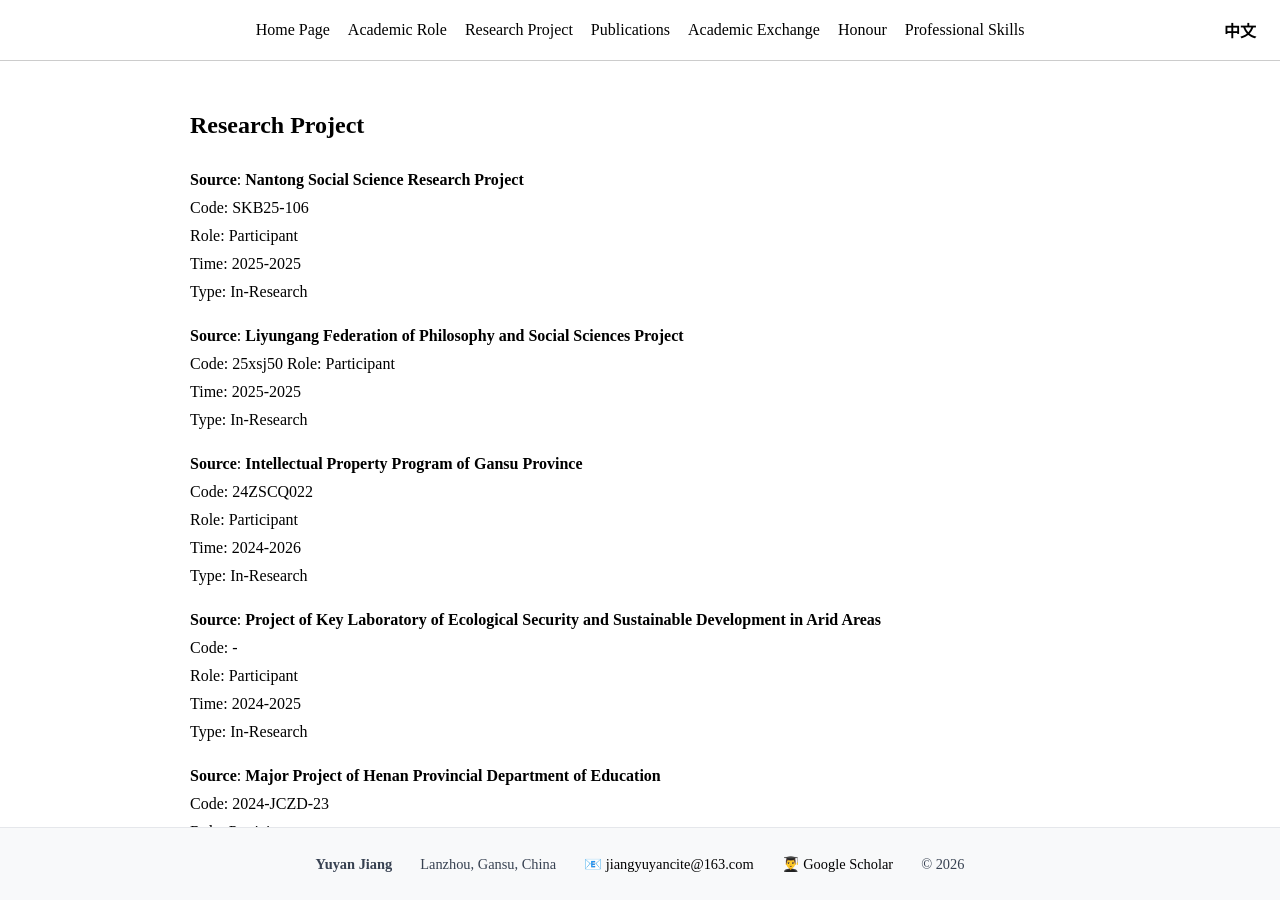
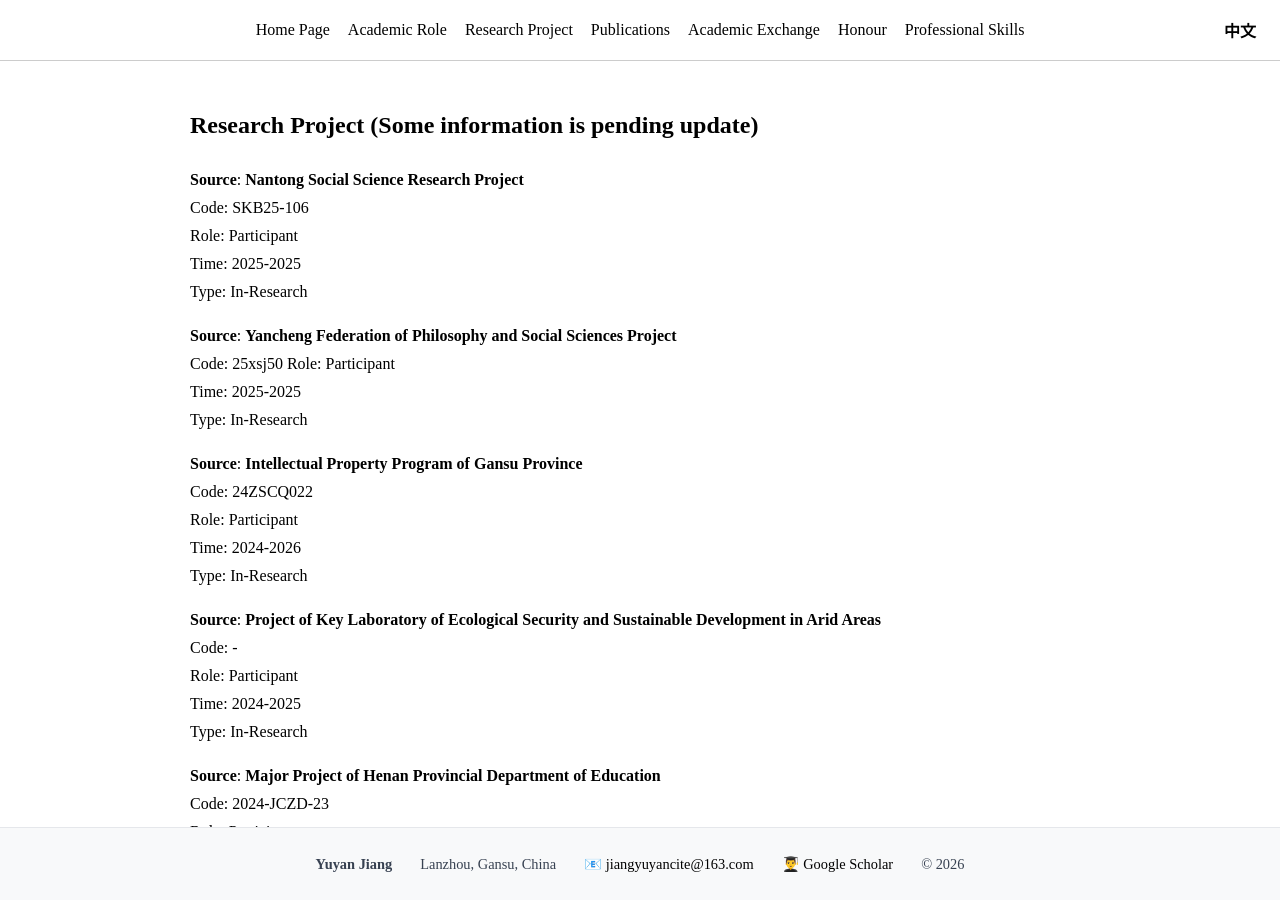
Before and after one commit to jiang-yuyan/Yuyan-Jiang-CV, a Jekyll site: the page built from project/projects.md, in a window 1280 px wide and 900 px high. Built offline with Jekyll 4.4.1, drawn with Linux system fonts in a browser that asks for light colours.

Commit message:
Update projects.md

```diff
--- a/project/projects.md
+++ b/project/projects.md
@@ -3,7 +3,7 @@ layout: default
 title: project
 ---
 
-## Research Project
+## Research Project (Some information is pending update)
 
 **Source**: **Nantong Social Science Research Project**
 Code: SKB25-106
@@ -11,7 +11,7 @@ Role: Participant
 Time: 2025-2025
 Type: In-Research
 
-**Source**: **Liyungang Federation of Philosophy and Social Sciences Project**
+**Source**: **Yancheng Federation of Philosophy and Social Sciences Project**
 Code: 25xsj50
 Role: Participant
 Time: 2025-2025
```
